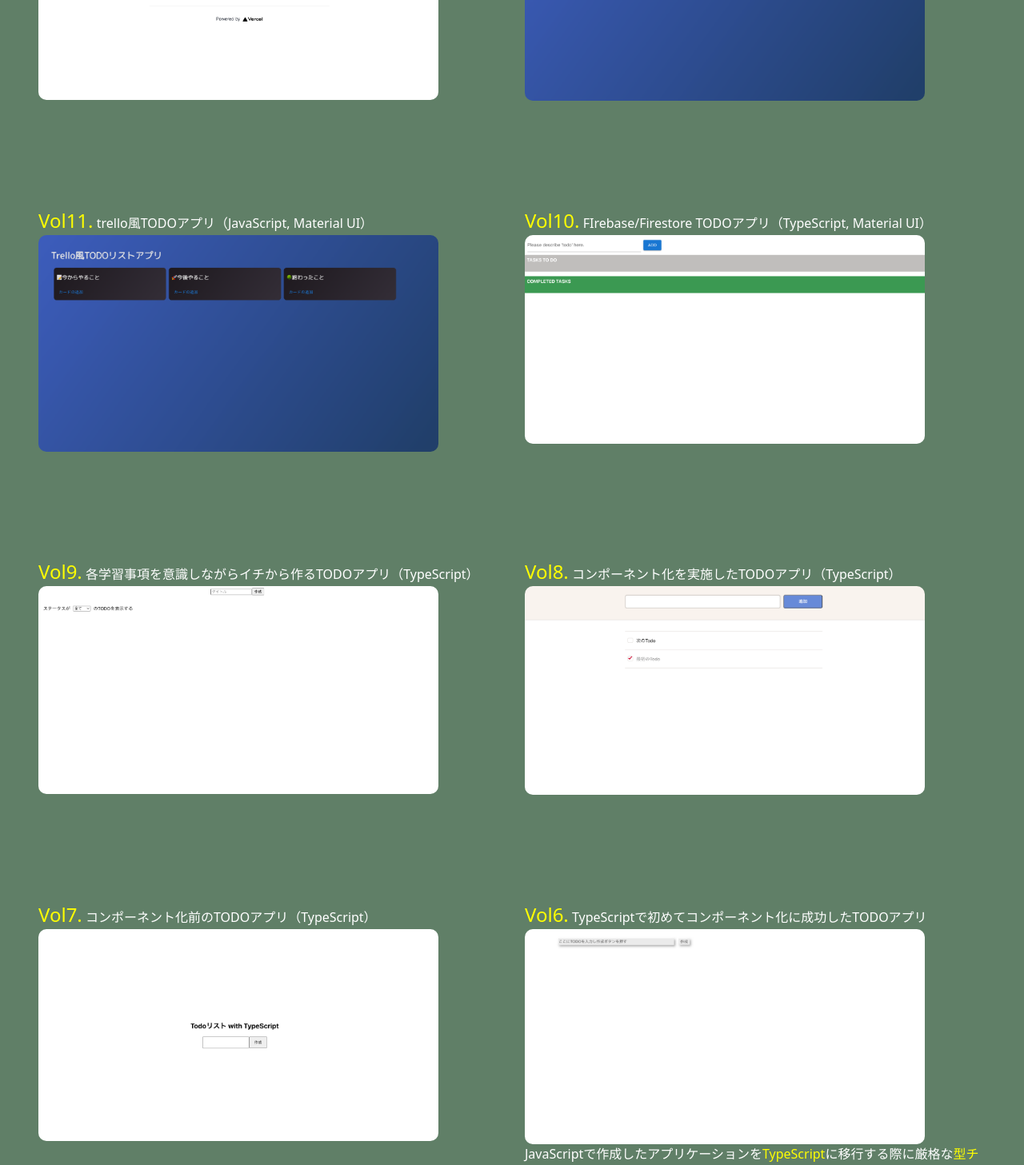
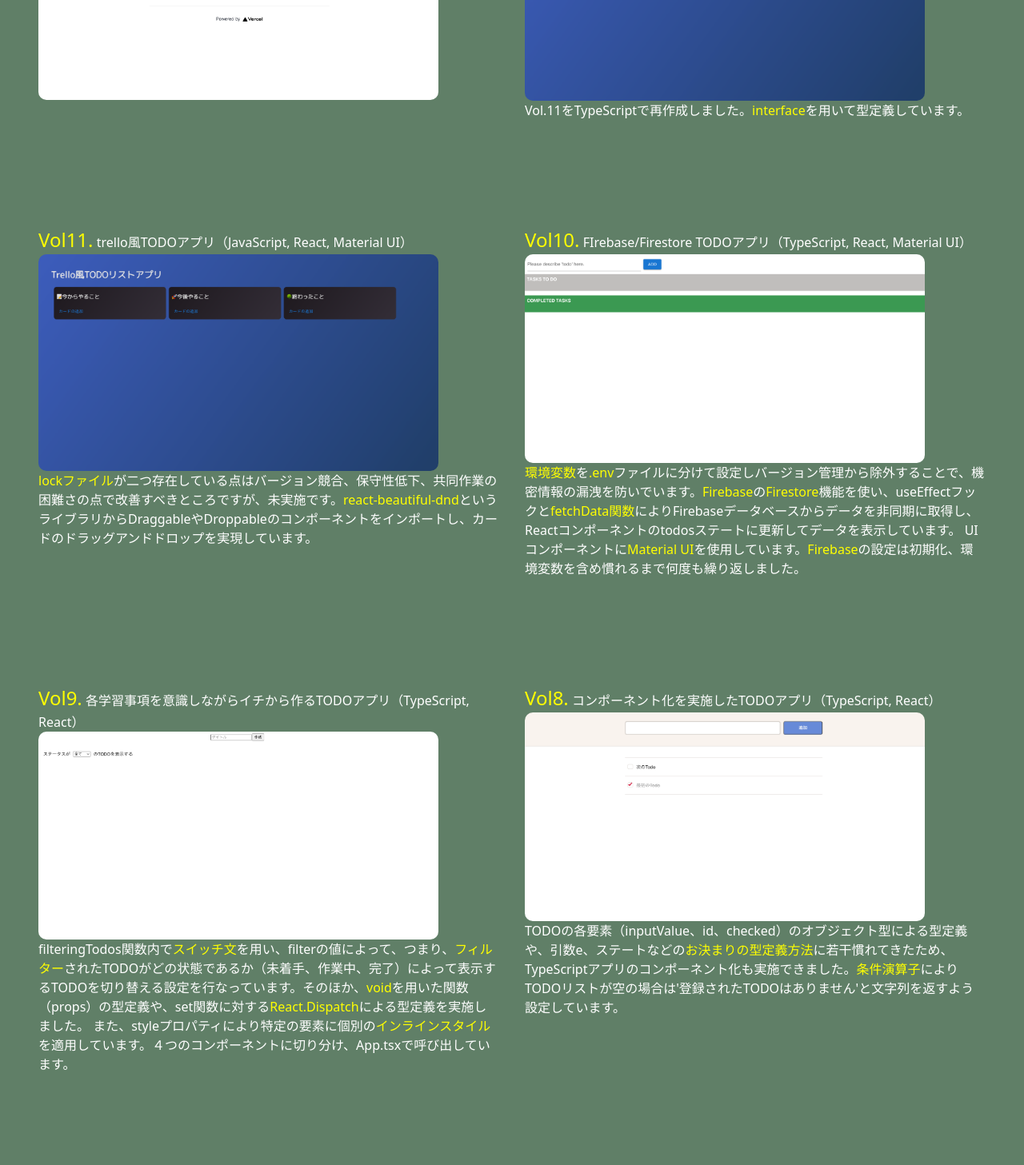
Before and after one commit to Ryuya-Fujisaki/portfolio, a Next.js app: page / in a window 1280 px wide. Shown: the part 363-1820 px from the top of the page at 80% size. Built offline with nearby package versions, Linux system fonts and the light colour scheme.

Commit message:
added 'react' in app explanation

```diff
--- a/src/pages/index.tsx
+++ b/src/pages/index.tsx
@@ -28,7 +28,7 @@
 
       <div id='app' className='w-1/2 p-4' >
         <Link id="link" href="https://my-own-todo-app-10.vercel.app/" target="_blank" >
-          <span style={{ fontSize: '24px', color: 'yellow' }}>Vol12.</span> trello風TODOアプリ（TypeScript, Material UI）
+          <span style={{ fontSize: '24px', color: 'yellow' }}>Vol12.</span> trello風TODOアプリ（TypeScript, React, Material UI）
           <Image
             src="/vol12.png"
             alt=""
@@ -37,11 +37,14 @@
             style={{ borderRadius: '10px' }}
           />
         </Link>
+        <p style={{ color: 'white' }} >
+          Vol.11をTypeScriptで再作成しました。<span style={{ color: 'yellow' }}>interface</span>を用いて型定義しています。
+        </p>
       </div>
 
       <div id='app' className='w-1/2 p-4' >
         <Link id="link" href="https://master.d30n4n13k6fn7q.amplifyapp.com/" target="_blank">
-          <span style={{ fontSize: '24px', color: 'yellow' }}>Vol11.</span> trello風TODOアプリ（JavaScript, Material UI）
+          <span style={{ fontSize: '24px', color: 'yellow' }}>Vol11.</span> trello風TODOアプリ（JavaScript, React, Material UI）
           <Image
             src="/vol11.png"
             alt=""
@@ -50,11 +53,14 @@
             style={{ borderRadius: '10px' }}
           />
         </Link>
+        <p style={{ color: 'white' }} >
+          <span style={{ color: 'yellow' }}>lockファイル</span>が二つ存在している点はバージョン競合、保守性低下、共同作業の困難さの点で改善すべきところですが、未実施です。<span style={{ color: 'yellow' }}>react-beautiful-dnd</span>というライブラリからDraggableやDroppableのコンポーネントをインポートし、カードのドラッグアンドドロップを実現しています。
+        </p>
       </div>
 
       <div id='app' className='w-1/2 p-4' >
         <Link id="link" href="https://master.d17vt2q5quk7jx.amplifyapp.com/" target="_blank">
-          <span style={{ fontSize: '24px', color: 'yellow' }}>Vol10.</span> FIrebase/Firestore TODOアプリ（TypeScript, Material UI）
+          <span style={{ fontSize: '24px', color: 'yellow' }}>Vol10.</span> FIrebase/Firestore TODOアプリ（TypeScript, React, Material UI）
           <Image
             src="/vol10.png"
             alt=""
@@ -63,11 +69,15 @@
             style={{ borderRadius: '10px' }}
           />
         </Link>
+        <p style={{ color: 'white' }} >
+          <span style={{ color: 'yellow' }}>環境変数</span>を<span style={{ color: 'yellow' }}>.env</span>ファイルに分けて設定しバージョン管理から除外することで、機密情報の漏洩を防いでいます。<span style={{ color: 'yellow' }}>Firebase</span>の<span style={{ color: 'yellow' }}>Firestore</span>機能を使い、useEffectフックと<span style={{ color: 'yellow' }}>fetchData関数</span>によりFirebaseデータベースからデータを非同期に取得し、Reactコンポーネントのtodosステートに更新してデータを表示しています。
+          UIコンポーネントに<span style={{ color: 'yellow' }}>Material UI</span>を使用しています。<span style={{ color: 'yellow' }}>Firebase</span>の設定は初期化、環境変数を含め慣れるまで何度も繰り返しました。
+        </p>
       </div>
 
       <div id='app' className='w-1/2 p-4' >
         <Link id="link" href="https://my-own-todo-app-7.vercel.app/" target="_blank">
-          <span style={{ fontSize: '24px', color: 'yellow' }}>Vol9.</span> 各学習事項を意識しながらイチから作るTODOアプリ（TypeScript）
+          <span style={{ fontSize: '24px', color: 'yellow' }}>Vol9.</span> 各学習事項を意識しながらイチから作るTODOアプリ（TypeScript, React）
           <Image
             src="/vol9.png"
             alt=""
@@ -76,11 +86,15 @@
             style={{ borderRadius: '10px' }}
           />
         </Link>
+        <p style={{ color: 'white' }} >
+          filteringTodos関数内で<span style={{ color: 'yellow' }}>スイッチ文</span>を用い、filterの値によって、つまり、<span style={{ color: 'yellow' }}>フィルター</span>されたTODOがどの状態であるか（未着手、作業中、完了）によって表示するTODOを切り替える設定を行なっています。そのほか、<span style={{ color: 'yellow' }}>void</span>を用いた関数（props）の型定義や、set関数に対する<span style={{ color: 'yellow' }}>React.Dispatch</span>による型定義を実施しました。
+          また、styleプロパティにより特定の要素に個別の<span style={{ color: 'yellow' }}>インラインスタイル</span>を適用しています。４つのコンポーネントに切り分け、App.tsxで呼び出しています。
+        </p>
       </div>
 
       <div id='app' className='w-1/2 p-4' >
         <Link id="link" href="https://master.d36sqrx8bz2p6e.amplifyapp.com/" target="_blank">
-          <span style={{ fontSize: '24px', color: 'yellow' }}>Vol8.</span> コンポーネント化を実施したTODOアプリ（TypeScript）
+          <span style={{ fontSize: '24px', color: 'yellow' }}>Vol8.</span> コンポーネント化を実施したTODOアプリ（TypeScript, React）
           <Image
             src="/vol8.png"
             alt=""
@@ -89,11 +103,15 @@
             style={{ borderRadius: '10px' }}
           />
         </Link>
+        <p style={{ color: 'white' }} >
+          TODOの各要素（inputValue、id、checked）のオブジェクト型による型定義や、引数e、ステートなどの<span style={{ color: 'yellow' }}>お決まりの型定義方法</span>に若干慣れてきたため、TypeScriptアプリのコンポーネント化も実施できました。
+          <span style={{ color: 'yellow' }}>条件演算子</span>によりTODOリストが空の場合は'登録されたTODOはありません'と文字列を返すよう設定しています。
+        </p>
       </div>
 
       <div id='app' className='w-1/2 p-4' >
         <Link id="link" href="https://master.d2nbkk8ucu5sqh.amplifyapp.com/" target="_blank">
-          <span style={{ fontSize: '24px', color: 'yellow' }}>Vol7.</span> コンポーネント化前のTODOアプリ（TypeScript）
+          <span style={{ fontSize: '24px', color: 'yellow' }}>Vol7.</span> コンポーネント化前のTODOアプリ（TypeScript, React）
           <Image
             src="/vol7.png"
             alt=""
@@ -102,11 +120,14 @@
             style={{ borderRadius: '10px' }}
           />
         </Link>
+        <p style={{ color: 'white' }} >
+          こちらもコンポーネント化未実施のTypeScriptによるTODOリストです。<span style={{ color: 'yellow' }}>checkedパラメータ</span>は現在のチェック状態を表し、<span style={{ color: 'yellow' }}>関数handleChecked</span>によりTODO要素のチェック状態をトグルしています。<span style={{ color: 'yellow' }}>disabled属性</span>は、todo.checkedの値がtrueの場合入力フィールドを無効にします。
+        </p>
       </div>
 
       <div id='app' className='w-1/2 p-4' >
         <Link id="link" href="https://easytodolist.vercel.app/" target="_blank">
-          <span style={{ fontSize: '24px', color: 'yellow' }}>Vol6.</span> TypeScriptで初めてコンポーネント化に成功したTODOアプリ
+          <span style={{ fontSize: '24px', color: 'yellow' }}>Vol6.</span> TypeScriptで初めてコンポーネント化に成功したTODOアプリ（React）
           <Image
             src="/vol6.png"
             alt=""
@@ -118,7 +139,7 @@
         <p style={{ color: 'white' }} >
           JavaScriptで作成したアプリケーションを<span style={{ color: 'yellow' }}>TypeScript</span>に移行する際に厳格な<span style={{ color: 'yellow' }}>型チェック</span>によるエラー続出で<span style={{ color: 'yellow' }}>エラーを解決</span>するのに相当
           苦労しました。その解決策として、TODO入力フィールド、作成ボタン、TODO表示、完了ボタンだけの最もシンプルなTODOリストをイチから作成して
-          みたところ、それぞれの関数、メソッド、<span style={{ color: 'yellow' }}>フック</span>、<span style={{ color: 'yellow' }}>ステート</span>・<span style={{ color: 'yellow' }}>props</span>の渡し方についての理解を深めながら、TypeScriptにおける型定義を
+          みたところ、それぞれの関数・メソッド・<span style={{ color: 'yellow' }}>フック</span>・<span style={{ color: 'yellow' }}>ステート</span>（<span style={{ color: 'yellow' }}>props</span>）の渡し方についての理解を深めながら、TypeScriptにおける型定義を
           学習することができました。また、TODOの入力フィールドが空の場合は関数を実行しないこと（<span style={{ color: 'yellow' }}>バリデーション</span>）、TODOの更新後は入力
           フィールドを初期値に戻すこと（<span style={{ color: 'yellow' }}>ステートのクリア</span>）について学習しました。
         </p>
@@ -126,7 +147,7 @@
 
       <div id='app' className='w-1/2 p-4' >
         <Link id="link" href="https://my-own-todo-app-4.vercel.app/" target="_blank">
-          <span style={{ fontSize: '24px', color: 'yellow' }}>Vol5.</span> 未完了/完了リストを表示するTODOリスト（TypeScript, Material UI）
+          <span style={{ fontSize: '24px', color: 'yellow' }}>Vol5.</span> 未完了/完了リストを表示するTODOリスト（TypeScript, React, Material UI）
           <Image
             src="/vol5.png"
             alt=""
@@ -135,11 +156,15 @@
             style={{ borderRadius: '10px' }}
           />
         </Link>
+        <p style={{ color: 'white' }}>
+          未完了/完了TODOリストをそれぞれ表示するものを<span style={{ color: 'yellow' }}>TypeScript</span>で直書きで作成。エラーに対応できず、コンポーネント化は実施できませんでした。UIコンポーネントとして<span style={{ color: 'yellow' }}>Material UI</span>を用い、スタイリッシュなフォームフィールドとボタンを設置しました。
+          TODOリストの各要素（inputValue、id、checked）の型を<span style={{ color: 'yellow' }}>カスタム型</span>として定義しています。こちらもエラーによりコンポーネント化が実施できませんでした。
+        </p>
       </div>
 
       <div id='app' className='w-1/2 p-4' >
         <Link id="link" href="https://todolistprototype.vercel.app/" target="_blank">
-          <span style={{ fontSize: '24px', color: 'yellow' }}>Vol4.</span> コンポーネント化を実施したTODOアプリ（JavaScript）
+          <span style={{ fontSize: '24px', color: 'yellow' }}>Vol4.</span> コンポーネント化を実施したTODOアプリ（JavaScript, React）
           <Image
             src="/vol4.png"
             alt=""
@@ -148,6 +173,12 @@
             style={{ borderRadius: '10px' }}
           />
         </Link>
+        <p style={{ color: 'white' }}>
+          <span style={{ color: 'yellow' }}>useEffectフック</span>により、データの取得、外部ライブラリとの統合、コンポーネントの状態の変更などコンポーネントの外部とやり取りする多くのタスク（<span style={{ color: 'yellow' }}>副作用</span>）を実行します。
+          App.jsに各種ステート関数を定義し、InputFormとEditFormの2つのコンポーネントを設置。多くの<span style={{ color: 'yellow' }}>props</span>を渡しています。App.js内returnの冒頭で、<span style={{ color: 'yellow' }}>三項演算子</span>により、ステートisEditableがtrueなら、EditFormコンポーネント（編集要素）を出力し、
+          falseなら、InputFormコンポーネント（入力要素）とSelectコンポーネント（todoステータスのプルダウンリスト）を出力するように定義しています。尚、イベントハンドラーにおいて<span style={{ color: 'yellow' }}>引数e</span>を定義し、テキスト入力フィールドの値が変更された時に<span style={{ color: 'yellow' }}>e.target.value</span>によりその値を受け取ります。
+          オブジェクトとしてスタイルを定義し、それを要素の<span style={{ color: 'yellow' }}>style属性</span>に設定することで要素のスタイルを制御しています。<span style={{ color: 'yellow' }}>select要素</span>によりTODO要素のステータスを示すドロップダウンリストを作成しています。
+        </p>
       </div>
 
       <div id='app' className='w-1/2 p-4'>
@@ -165,7 +196,7 @@
 
       <div id='app' className='w-1/2 p-4' >
         <Link id="link" href="https://react-tutorial-youtube.vercel.app/" target="_blank">
-          <span style={{ fontSize: '24px', color: 'yellow' }}>Vol2.</span> React TODOリスト（JavaScript）
+          <span style={{ fontSize: '24px', color: 'yellow' }}>Vol2.</span> React TODOリスト（JavaScript, React）
           <Image
             src="/vol2.png"
             alt=""
@@ -175,7 +206,9 @@
           />
         </Link>
         <p style={{ color: 'white' }}>
-
+          <span style={{ color: 'yellow' }}>...prevTodos</span>は<span style={{ color: 'yellow' }}>スプレッド構文</span>を使用して前回のTODOリストの要素をコピーし、新しいTODOを追加することでprevTodos配列の要素を展開します。
+          <span style={{ color: 'yellow' }}>useRefフック</span>を使用してReactコンポーネント内のDOM要素（テキスト入力フィールド）への参照を保持し現在の値を取得、そしてcurrent.valueをnullにしクリアします。尚TODO配列の要素を識別するために<span style={{ color: 'yellow' }}>uuid</span>を活用しています。これは、配列の要素を識別するための世界的に一意である可能性が極めて高い識別子です。
+          <span style={{ color: 'yellow' }}>map関数</span>を使いtodos配列内の各TODO要素をループ処理し、Todoコンポーネントに渡しています。<span style={{ color: 'yellow' }}>keyプロパティ</span>にはtodo.idを指定しています。また、コンポーネント内に各関数を定義していますが、<span style={{ color: 'yellow' }}>filter関数</span>を使用してtodos配列内のTODO要素をフィルタリングし、<span style={{ color: 'yellow' }}>!todo.completed</span>（完了していないTODO要素のみを新しい配列に残しています。
         </p>
       </div>
 
```
